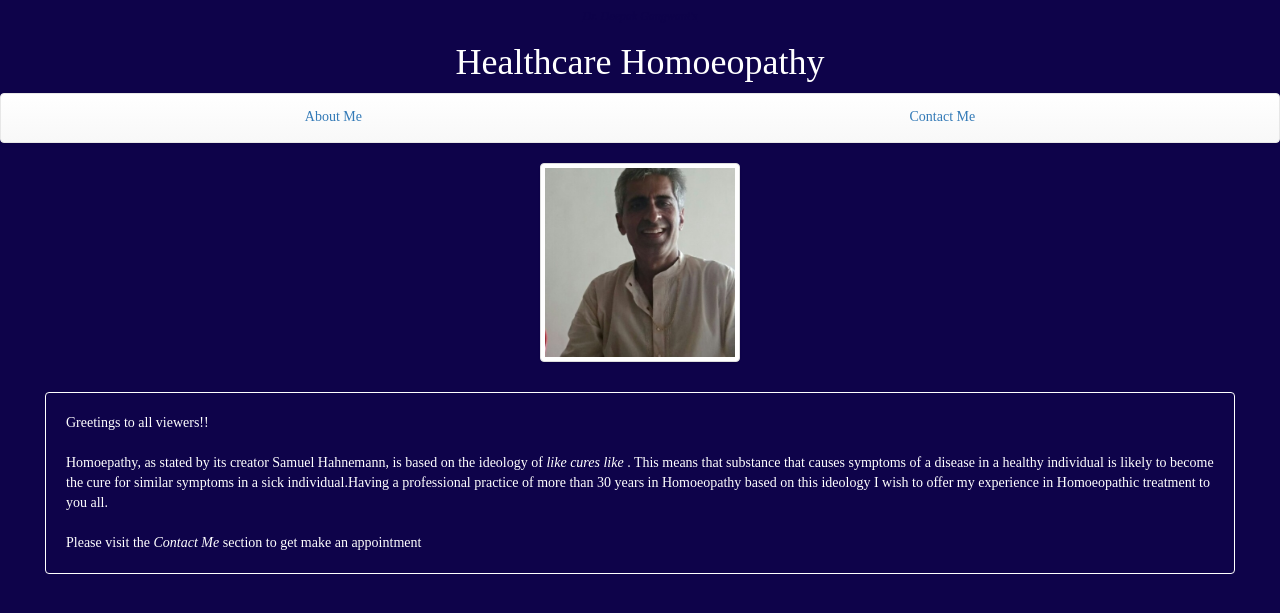
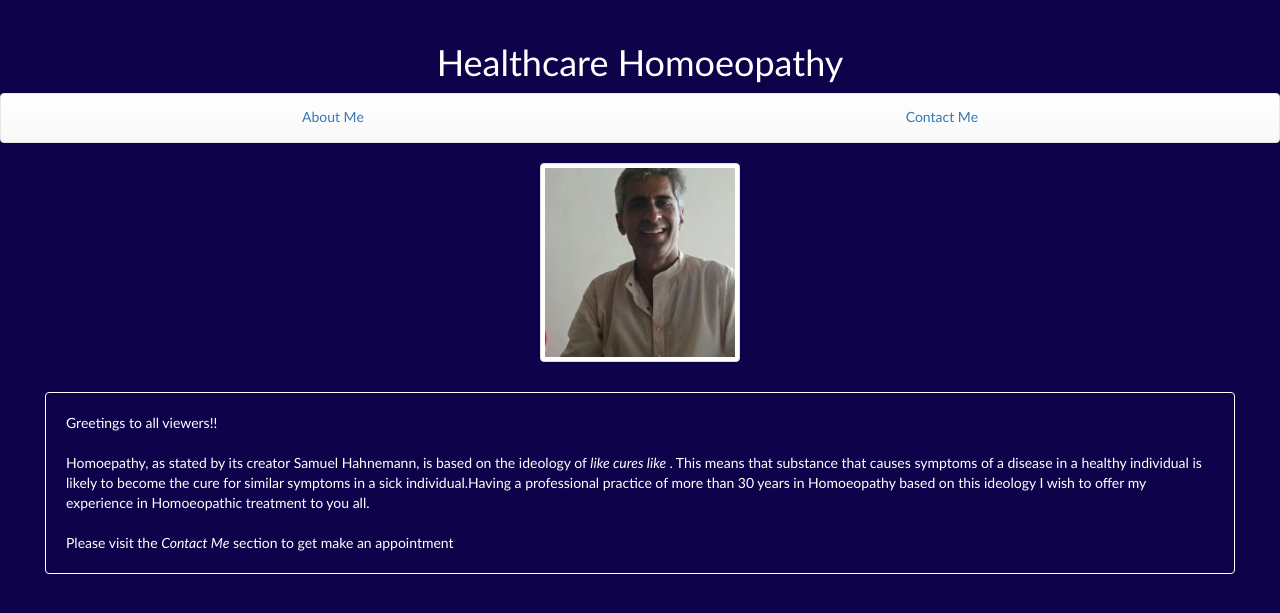
Before and after one commit to luvgangwani/healthcarehomoeo, a PHP site: page / in a window 1280 px wide. Shown: the top 613 px of the page. Run offline with PHP 8.4, Linux system fonts and the light colour scheme; style sheets or scripts are compiled from the project's sources; some libraries are stand-ins or nearby versions.

Commit message:
Healthcarhomeo - change body fony

```diff
--- a/css/hch.styles.scss
+++ b/css/hch.styles.scss
@@ -3,7 +3,7 @@ body{
 	color: #ffffff;
 	text-align: center;
 	display: none;
-	font-family: "Ubuntu","sans-serif";
+	font-family: "Calibri","sans-serif";
 }
 
 #bs-example-navbar-collapse-1 .nav-justified li a:hover{
```
